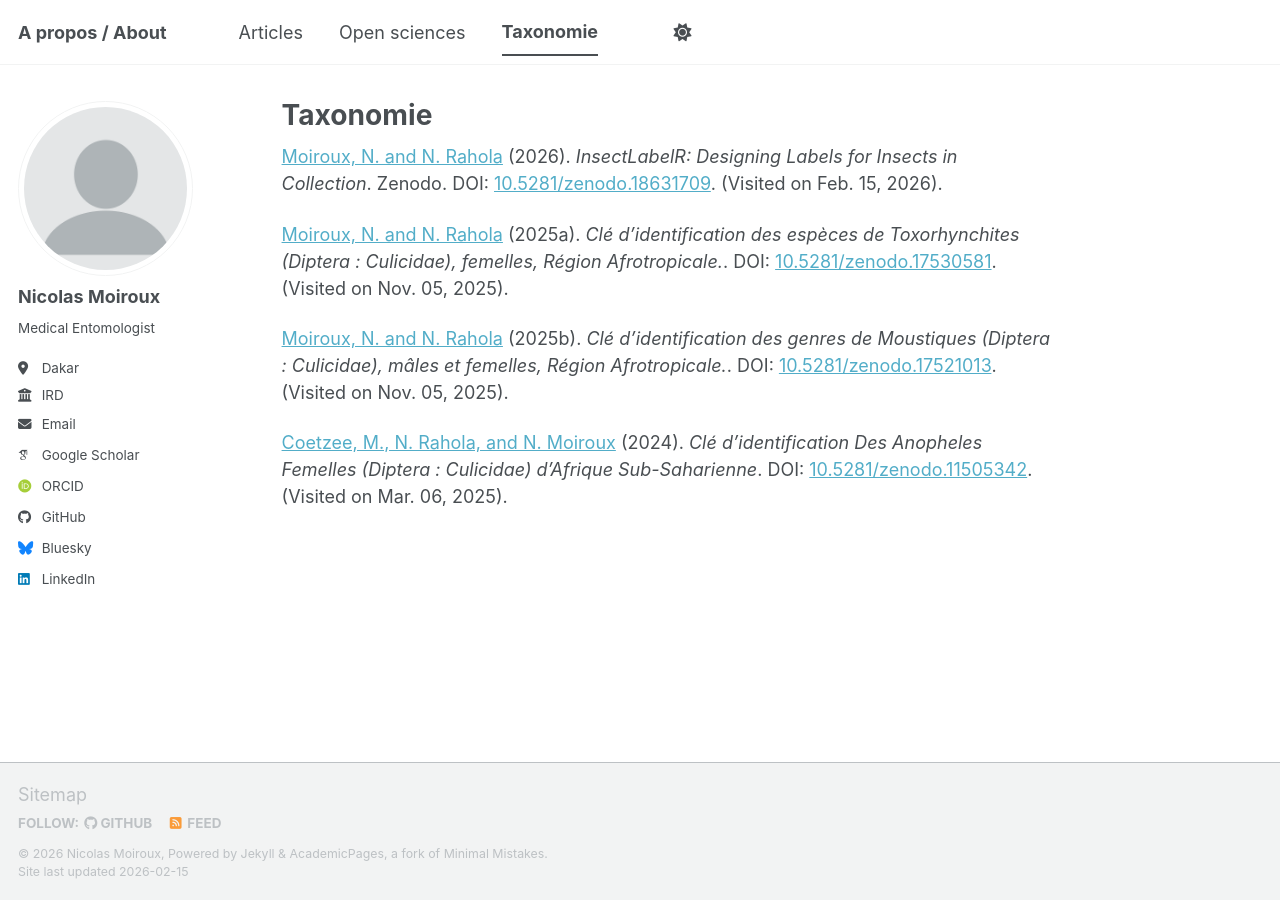
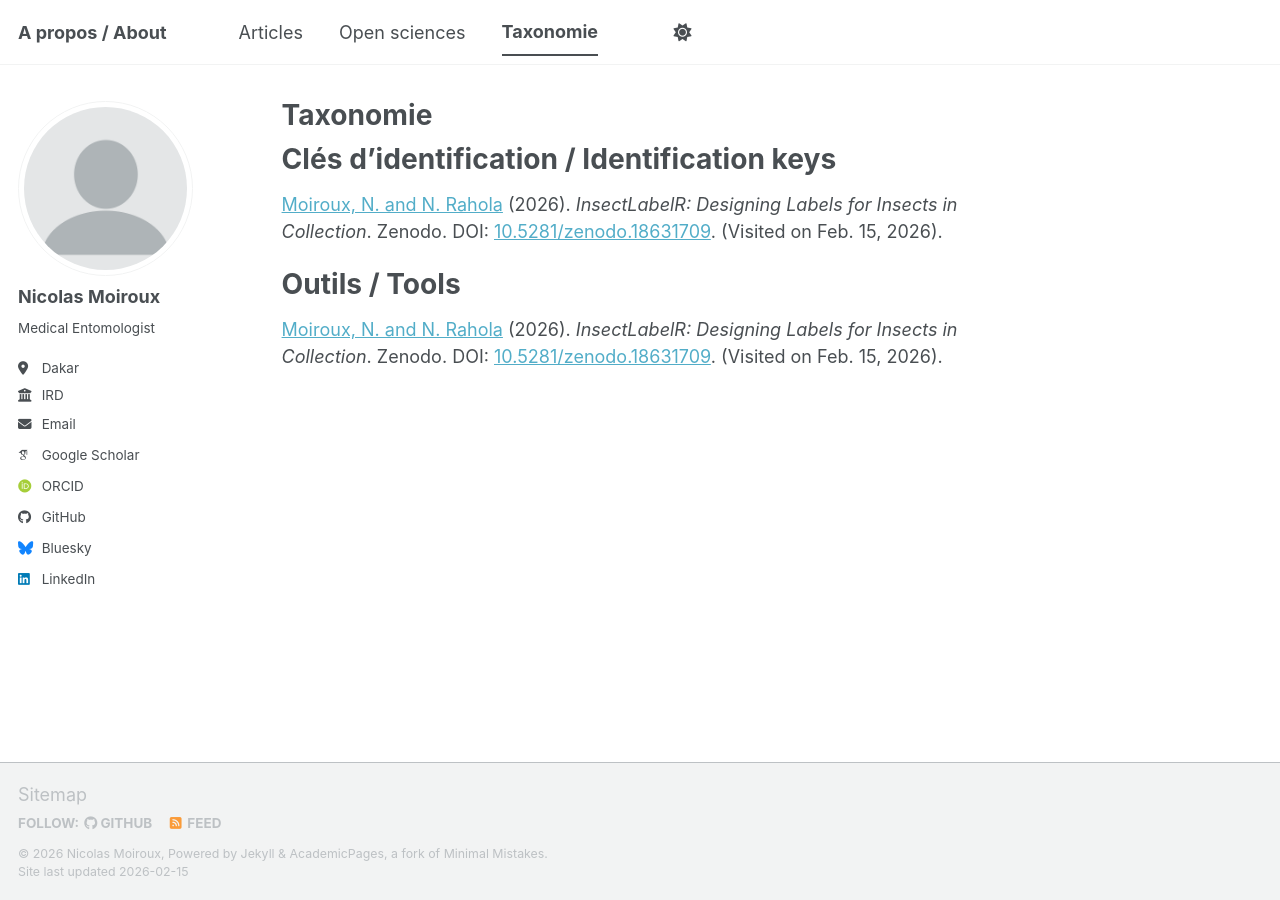
Before and after one commit to Nmoiroux/nmoiroux.github.io, a Jekyll site: the page built from _pages/taxo.md, in a window 1280 px wide. Built offline with Jekyll 4.4.1, drawn with Linux system fonts in a browser that asks for light colours; some web fonts are replaced; a script bundle is joined from its source files by our own code; library files that are not in the unit come from our copies.

Commit message:
update taxo

```diff
--- a/_pages/taxo.md
+++ b/_pages/taxo.md
@@ -5,27 +5,16 @@ output: github_document
 ---
 
 
-
+# Clés d'identification / Identification keys
 [Moiroux, N. and N.
 Rahola](#cite-moirouxInsectLabelRDesigningLabels2026) (2026). _InsectLabelR: Designing
 Labels for Insects in Collection_. Zenodo. DOI:
 [10.5281/zenodo.18631709](https://doi.org/10.5281%2Fzenodo.18631709). (Visited on Feb.
 15, 2026).
 
+# Outils / Tools
 [Moiroux, N. and N.
-Rahola](#cite-moirouxCleDidentificationEspeces2025) (2025a). _Clé d'identification des
-espèces de Toxorhynchites (Diptera : Culicidae), femelles, Région Afrotropicale._. DOI:
-[10.5281/zenodo.17530581](https://doi.org/10.5281%2Fzenodo.17530581). (Visited on Nov.
-05, 2025).
-
-[Moiroux, N. and N.
-Rahola](#cite-moirouxCleDidentificationGenres2025) (2025b). _Clé d'identification des
-genres de Moustiques (Diptera : Culicidae), mâles et femelles, Région Afrotropicale._.
-DOI: [10.5281/zenodo.17521013](https://doi.org/10.5281%2Fzenodo.17521013). (Visited on
-Nov. 05, 2025).
-
-[Coetzee, M., N. Rahola, and N.
-Moiroux](#cite-coetzeeCleDidentificationAnopheles2024) (2024). _Clé d'identification Des
-Anopheles Femelles (Diptera : Culicidae) d'Afrique Sub-Saharienne_. DOI:
-[10.5281/zenodo.11505342](https://doi.org/10.5281%2Fzenodo.11505342). (Visited on Mar.
-06, 2025).
+Rahola](#cite-moirouxInsectLabelRDesigningLabels2026) (2026). _InsectLabelR: Designing
+Labels for Insects in Collection_. Zenodo. DOI:
+[10.5281/zenodo.18631709](https://doi.org/10.5281%2Fzenodo.18631709). (Visited on Feb.
+15, 2026).
```
